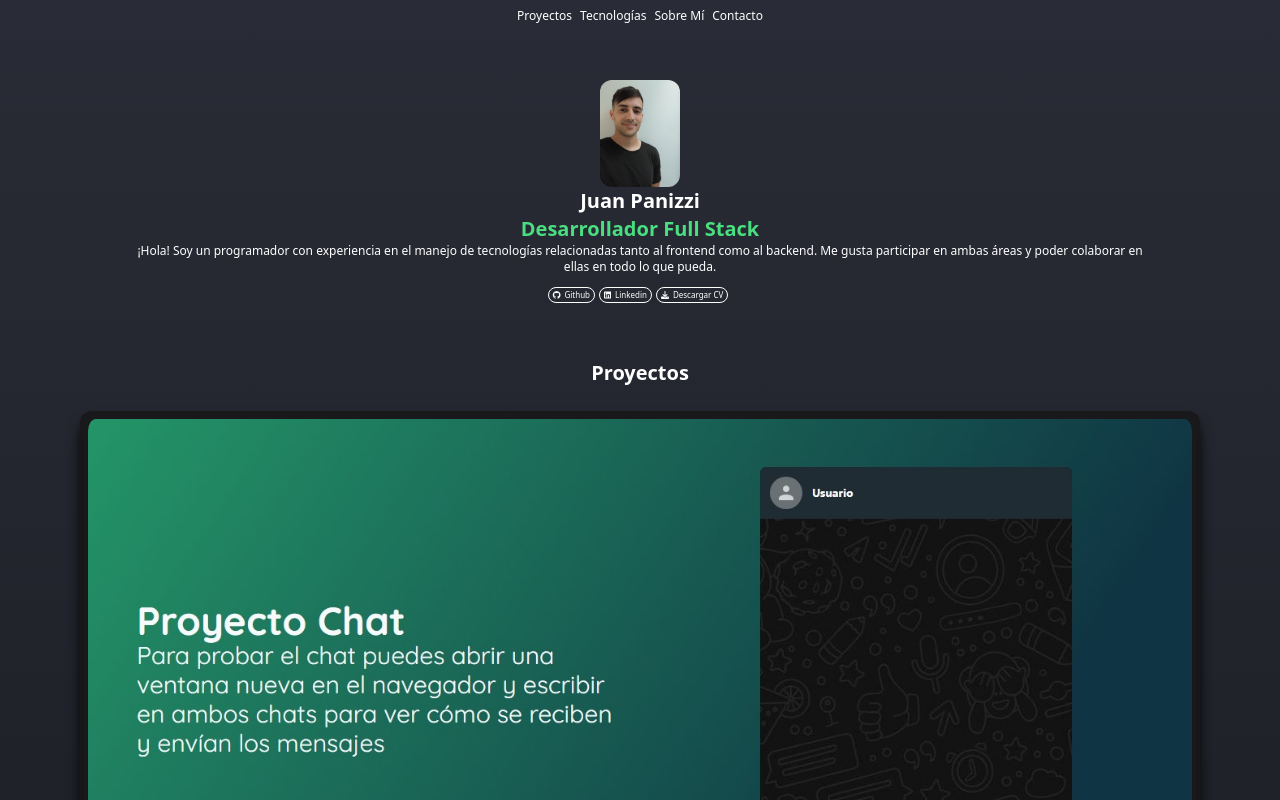
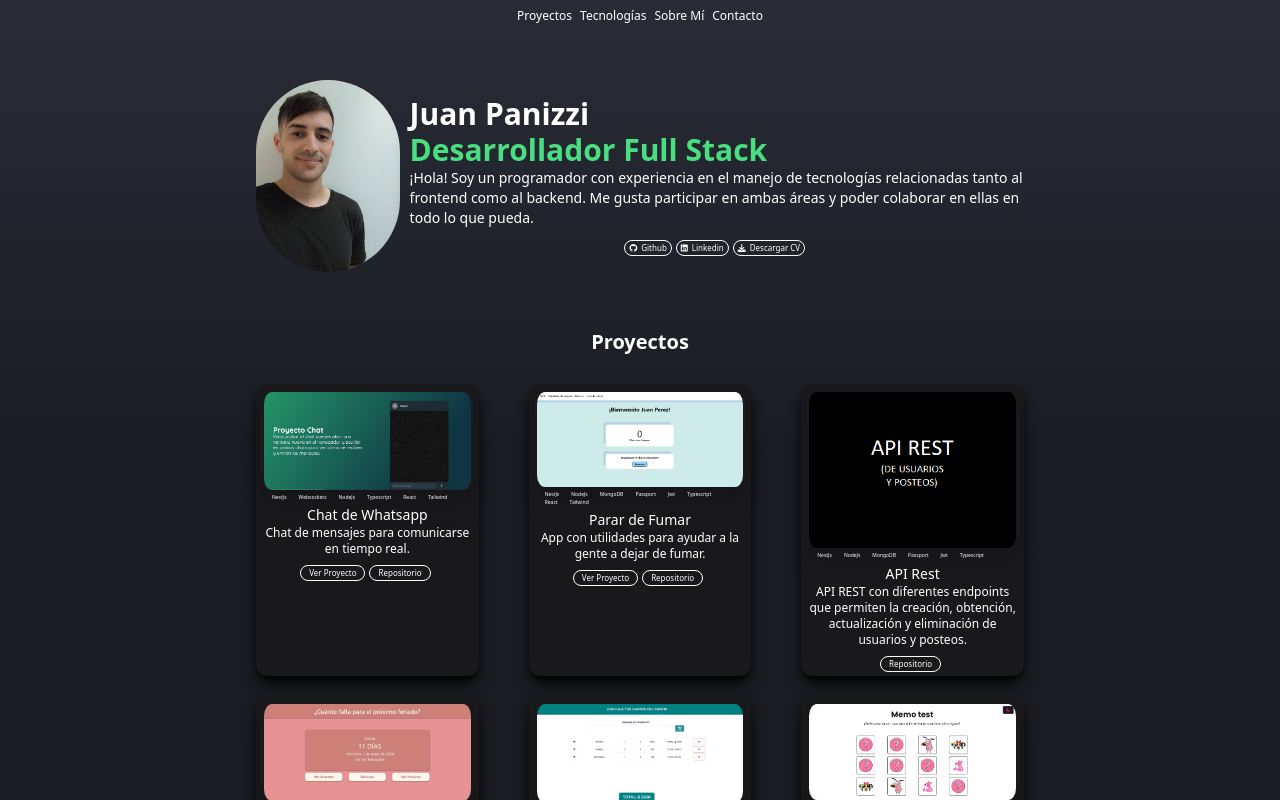
Before and after one commit to JuanPanizzi/Portfolio, a React (Vite) app: page / in a window 1280 px wide. Shown: the top 800 px of the page. Built offline with nearby package versions, Linux system fonts and the light colour scheme.

Commit message:
new responsive styles added

```diff
--- a/src/Components/CardProyects.tsx
+++ b/src/Components/CardProyects.tsx
@@ -3,7 +3,7 @@ import { CardProps } from '../interfaces/CardProps'
 export const CardProyects = ({title, image, description, technologies, urlDeploy, urlGithub}: CardProps) => {
   return (
     <>
-    <article className="group mb-5 p-1  text-center bg-black-cards shadow-lg shadow-black text-white rounded-xl">
+    <article className=" group mb-5 p-1 md:w-[29%] md:mx-[0px] mx-auto   text-center bg-black-cards shadow-lg shadow-black text-white rounded-xl">
   <img
     alt={title}
     src={image}
--- a/src/Components/Presentation.tsx
+++ b/src/Components/Presentation.tsx
@@ -5,20 +5,21 @@ import juan from '../resources/yo.jpeg'
 
 export const Presentation = () => {
   return (
-    <section className='mt-20 text-white mx-auto w-4/5 text-center'>
+    <section className='mt-20 text-white mx-auto w-4/5 text-center md:w-3/5  '>
 
-<article className=''>
+<article className='md:flex md:justify-between md:items-center '>
 
-      <div className=' '>
-        <div className='w-20 mx-auto rounded-full '>
-          <img className=' rounded-xl' src={juan} alt="" />
+      <div className=''>
+        <div className='w-20 sm:w-24 mx-auto rounded-full md:w-36'>
+          <img className=' rounded-xl md:rounded-full' src={juan} alt="" />
         </div>
           {/* <p className='w-1/3 mt-2 mx-auto text-[0.5rem] bg-gray-1 text-green-1 border border-green-1 rounded-full p-1 font-bold'>Desarrollador Full Stack</p> */}
       </div>
-      <div>
 
-      <h1 className='text-xl font-bold'>Juan Panizzi</h1>
-      <p className='text-xs'><span className='font-bold text-green-1 text-xl'>Desarrollador Full Stack </span> <br />
+      <div className='md:text-left md:w-4/5 '>
+
+      <h1 className='text-xl font-bold md:text-3xl'>Juan Panizzi</h1>
+      <p className='text-xs md:text-sm'><span className='font-bold text-green-1 text-xl md:text-3xl'>Desarrollador Full Stack </span> <br />
       ¡Hola! Soy un programador con experiencia en el manejo de tecnologías relacionadas tanto al frontend como al backend. Me gusta participar en ambas áreas y poder colaborar en ellas en todo lo que pueda. </p>
     <div className='flex mt-3 justify-center'>
       <ButtonLink title='Github' url='https://github.com/JuanPanizzi' />
--- a/src/Components/Proyectos.tsx
+++ b/src/Components/Proyectos.tsx
@@ -4,8 +4,8 @@ import { CardProyects } from './CardProyects'
 export const Proyectos = () => {
   return (
 <>
-<h1 className='text-xl text-white font-bold text-center mt-14 mb-5' id='proyectos'>Proyectos</h1>
-<section className='w-full  grid grid-cols-1 px-20 pt-1  '>
+<h1 className='text-xl text-white font-bold text-center mt-14 mb-5 ' id='proyectos'>Proyectos</h1>
+<section className='w-4/5 mx-auto md:w-3/5 py-2  md:flex md:flex-wrap md:justify-between  '>
 
     {
       infoCards.map(({title, image, description, technologies, urlDeploy, urlGithub}, index)=>(
```
